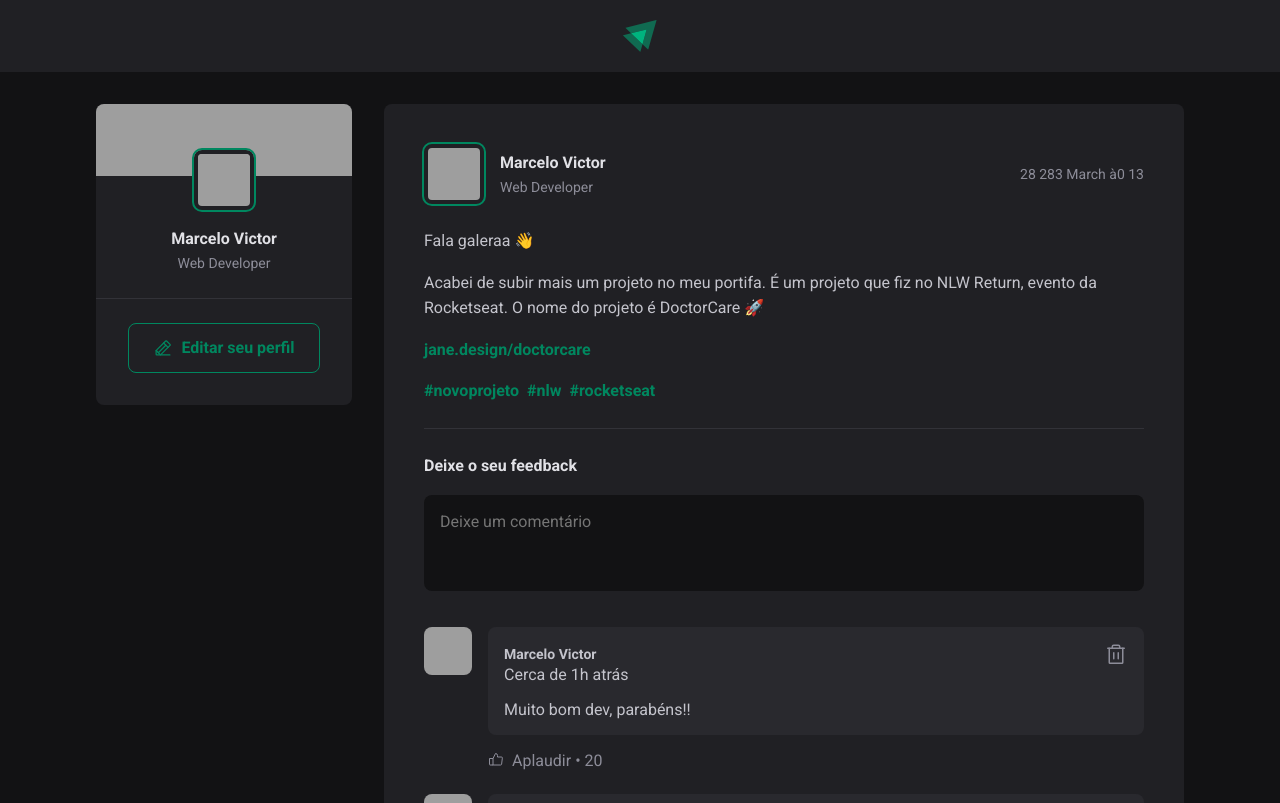
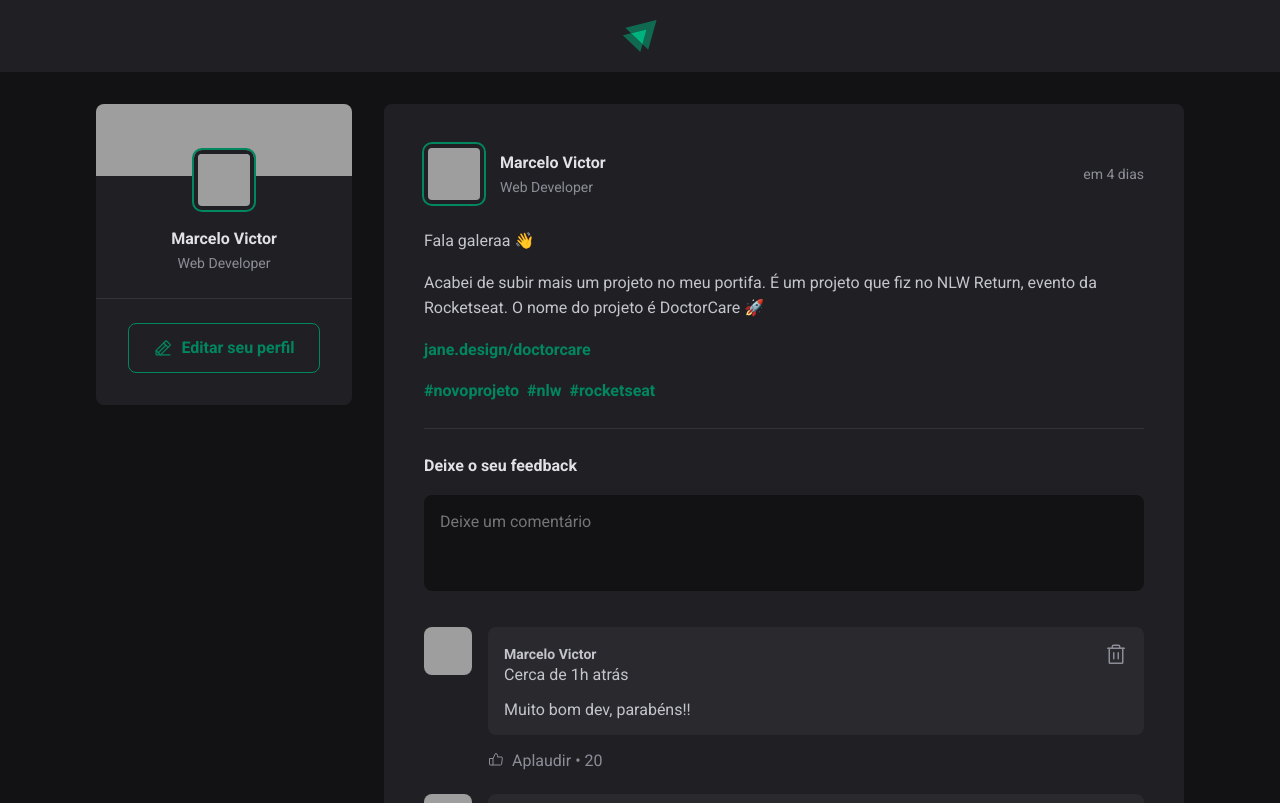
Before and after one commit to marcelovdsm/Projeto-1-Rocketseat-main, a React (Vite) app in the folder project1/: page / in a window 1280 px wide. Shown: the top 803 px of the page. Built offline with nearby package versions, Linux system fonts and the light colour scheme; grey boxes are pictures that could not be loaded.

Commit message:
Date files

```diff
--- a/project1/package.json
+++ b/project1/package.json
@@ -9,6 +9,7 @@
     "preview": "vite preview"
   },
   "dependencies": {
+    "date-fns": "^2.29.3",
     "phosphor-react": "^1.4.1",
     "react": "^18.2.0",
     "react-dom": "^18.2.0"
--- a/project1/src/components/Post.jsx
+++ b/project1/src/components/Post.jsx
@@ -1,11 +1,19 @@
-import { format } from 'date-fns'
+import { format, formatDistanceToNow } from 'date-fns'
+import ptBR from 'date-fns/locale/pt-BR'
 import { Comment } from './Comment'
 import styles from './Post.module.css'
 import { Avatar } from './Avatar'
 
 export const Post = ({ author, publishedAt }) => {
 
-  const publishedDateFormatted = format(publishedAt, "d de LLLL às HH")
+  const publishedDateFormatted = format(publishedAt, "d 'de' LLLL 'às' HH:mm'h'", {
+    locale: ptBR
+  })
+
+  const publishedDateRelativeToNow = formatDistanceToNow(publishedAt, {
+    locale: ptBR,
+    addSuffix: true
+  })
 
   return(
     <article className={styles.Post}>
@@ -18,9 +26,9 @@ export const Post = ({ author, publishedAt }) => {
           </div>
         </div>
 
-        <time title='27 de março ás 10:59' dateTime='2023-03-27 10:59:34'>
-          {publishedDateFormatted}
-          </time>
+        <time title={publishedDateFormatted} dateTime={publishedAt.toISOString()}>
+          {publishedDateRelativeToNow}
+        </time>
       </header>
 
       <div className={styles.content}>
```
Also changed, not shown: 1 other file (tests, documents, lock files or other folders).
